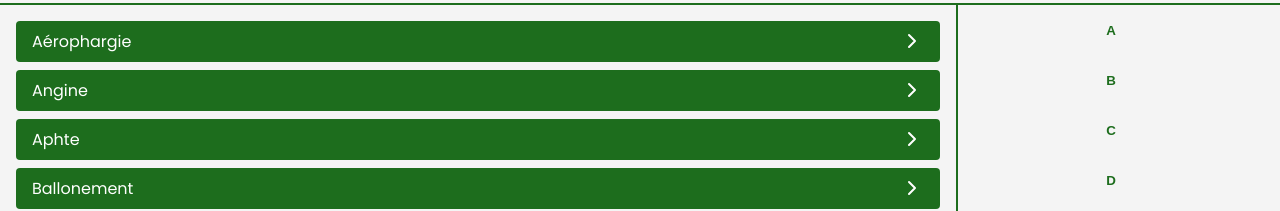
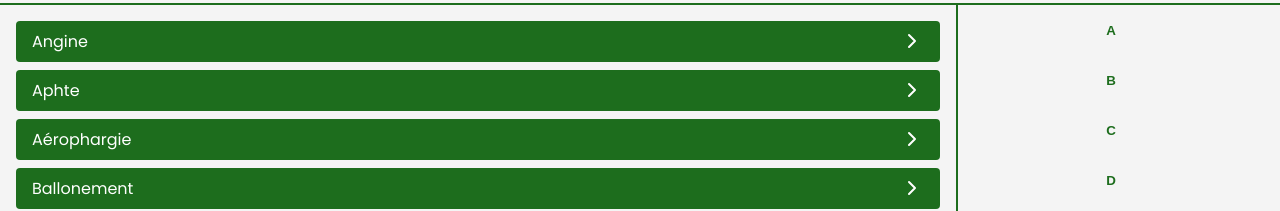
Before and after one commit to manonlvnr/TonEssentiel-App, a React (Create React App) app in the folder client/: page /symptoms in a window 1280 px wide. Shown: the part 199-410 px from the top of the page. Built offline with nearby package versions, Linux system fonts and the light colour scheme.

Commit message:
Resolved some errors

```diff
--- a/client/src/components/molecules/AlphabeticalList/AlphabeticalList.jsx
+++ b/client/src/components/molecules/AlphabeticalList/AlphabeticalList.jsx
@@ -27,7 +27,7 @@ function AlphabeticalList({ words, link }) {
     return (
         <div className='list'>
             <ul ref={wordListRef} className='list__words'>
-                {words.map(word => (
+                {words.sort().map(word => (
                     <li className='list__word'>
                         <Link key={word} to={`/${link}/${word}`} className='list__word__link'>
                             {word}
--- a/client/src/components/pages/Account/Account.jsx
+++ b/client/src/components/pages/Account/Account.jsx
@@ -7,7 +7,7 @@ function Account() {
     const [userName, setUserName] = useState("");
     const [email, setEmail] = useState("");
     const [password, setPassword] = useState("");
-    const {updateProfile, error, loading} = useUpdateProfile();
+    const { updateProfile } = useUpdateProfile();
 
     const signout = useSignout()
 
--- a/client/src/components/pages/Homepage/Homepage.jsx
+++ b/client/src/components/pages/Homepage/Homepage.jsx
@@ -1,4 +1,3 @@
-import { useEffect, useState } from "react";
 import Search from '../../molecules/Search/Search';
 import Categories from "../../molecules/Categories/Categories";
 import MostWanted from "../../molecules/MostWanted/MostWanted";
--- a/client/src/components/pages/SearchResult/SearchResult.jsx
+++ b/client/src/components/pages/SearchResult/SearchResult.jsx
@@ -1,5 +1,5 @@
 import { useEffect, useState } from "react";
-import { useLocation, useSearchParams } from "react-router-dom";
+import { useLocation } from "react-router-dom";
 import OilSummary from "../../molecules/OilSummary/OilSummary";
 
 function SearchResult() {
```
